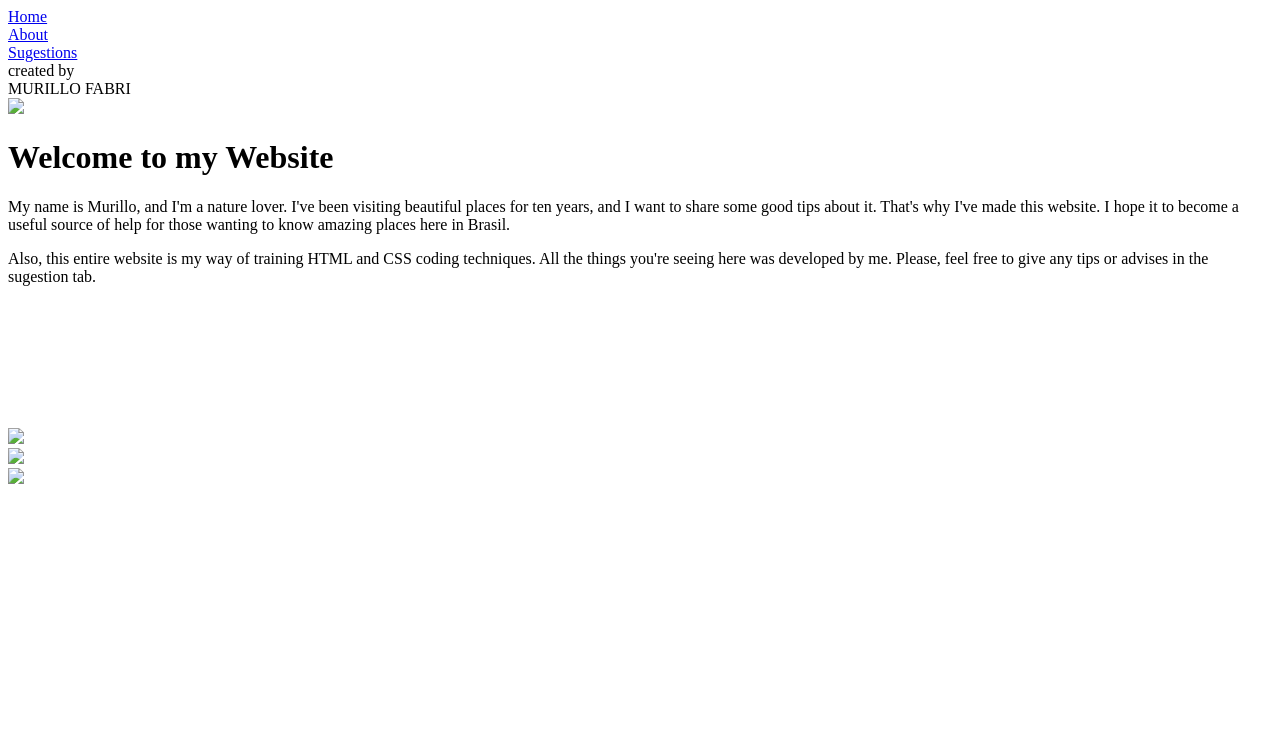
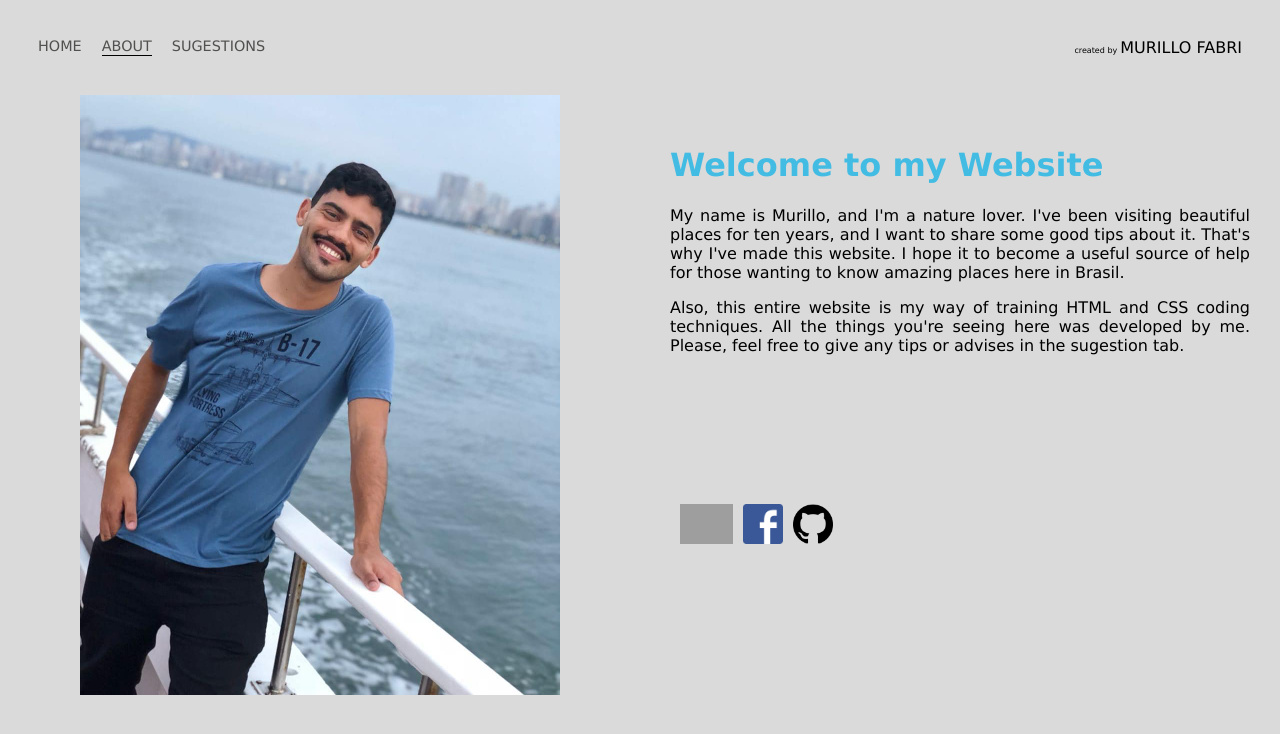
Before and after one commit to meduardo123/website_murillo, a plain HTML site: page html/about.html in a window 1280 px wide. Drawn offline with Linux system fonts and the light colour scheme; the site is published under a folder, as on GitHub Pages, so addresses that start at the root find nothing.

Commit message:
Update about.html

```diff
--- a/html/about.html
+++ b/html/about.html
@@ -5,21 +5,21 @@
         <title>First website - Murillo</title>
         <meta charset="utf-8">
         <meta name="viewport" content="width=device-width, initial-scale=1">
-        <link rel="stylesheet" href="/css/home.css">
-        <link rel="stylesheet" href="/css/about.css">
+        <link rel="stylesheet" href="../css/home.css">
+        <link rel="stylesheet" href="../css/about.css">
     </head>
     <body>
         <div class="general">
             <div class="navbar">
                 <div class="left-bar">
                     <div class="link-bar">
-                        <a href="/html/home.html">Home</a>
+                        <a href="../html/home.html">Home</a>
                     </div>
                     <div class="link-bar active-nav-link">
-                        <a href="/html/about.html">About</a>
+                        <a href="../html/about.html">About</a>
                     </div>
                     <div class="link-bar">
-                        <a href="/html/sugestions.html">Sugestions</a>
+                        <a href="../html/sugestions.html">Sugestions</a>
                     </div>
                 </div>
                 <div class="rigth-bar">
@@ -35,7 +35,7 @@
             <div class="content">
                 <div class="two-column">
                     <div class="profile-img">
-                        <img src="/img/murillo2018.jpg">
+                        <img src="../img/murillo2018.jpg">
                     </div>
                     <div class="profile-content">
                         <h1>Welcome to my Website</h1>
@@ -49,13 +49,13 @@
                         <br> <br><br><br><br><br><br>
                         <div class="social-img">
                             <div class="instagram">
-                                <a href="https://www.instagram.com/eduardomurilloo/" target="_blank"><img src="/img/ig.png"></a>
+                                <a href="https://www.instagram.com/eduardomurilloo/" target="_blank"><img src="../img/ig.png"></a>
                             </div>
                             <div class="facebook">
-                                <a href="https://www.facebook.com/murillo.eduardo.35" target="_blank"><img src="/img/fb.png"></a>
+                                <a href="https://www.facebook.com/murillo.eduardo.35" target="_blank"><img src="../img/fb.png"></a>
                             </div>
                             <div class="github">
-                                <a href="https://github.com/meduardo123" target="_blank"><img src="/img/git.png"></a>
+                                <a href="https://github.com/meduardo123" target="_blank"><img src="../img/git.png"></a>
                             </div>
                         </div>
                     </div>
```
